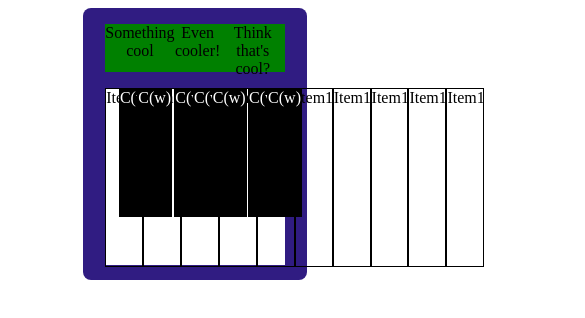
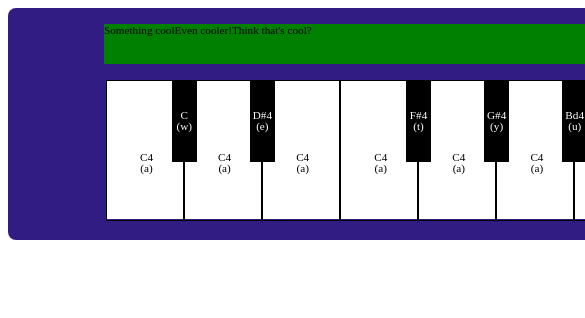
Before and after one commit to bjarkiivars/VEF1-, a website built with Vite: page index.html in a window 390 px wide. Shown: the top 318 px of the page, 585 px wide, since content can reach past the window. Built offline with nearby package versions, Linux system fonts and the light colour scheme.

Commit message:
should work responsively now

```diff
--- a/index.html
+++ b/index.html
@@ -1,3 +1,4 @@
+
 <!DOCTYPE html>
 <html>
     <head>
@@ -16,23 +17,74 @@
                 <div>Think that's cool?</div>
             </div>
             <div class="keyboard">
-                <div>Item1</div>
-                <span class="node1">C(w)</span>
-                <div>Item1</div>
-                <span class="node2">C(w)</span>
-                <div>Item1</div>
-                <div>Item1</div>
-                <span class="node3">C(w)</span>
-                <div>Item1</div>
-                <span class="node4">C(w)</span>
-                <div>Item1</div>
-                <span class="node5">C(w)</span>
-                <div>Item1</div>
-                <div>Item1</div>
-                <span class="node6">C(w)</span>
-                <div>Item1</div>
-                <span class="node7">C(w)</span>
-                <div>Item1</div>
+                <div>
+                    <p>C4</p>
+                    <p>&#40;a&#41;</p>
+                </div>
+                <span class="node1">
+                    <p>C</p>
+                    <p>&#40;w&#41;</p>
+                </span>
+                <div>
+                    <p>C4</p>
+                    <p>&#40;a&#41;</p>
+                </div>
+                <span class="node2">
+                    <p>D&#35;4</p>
+                    <p>&#40;e&#41;</p>
+                </span>
+                <div>
+                    <p>C4</p>
+                    <p>&#40;a&#41;</p>
+                </div>
+                <div>
+                    <p>C4</p>
+                    <p>&#40;a&#41;</p>
+                </div>
+                <span class="node3">
+                    <p>F&#35;4</p>
+                    <p>&#40;t&#41;</p>
+                </span>
+                <div>
+                    <p>C4</p>
+                    <p>&#40;a&#41;</p>
+                </div>
+                <span class="node4">
+                    <p>G&#35;4</p>
+                    <p>&#40;y&#41;</p>
+                </span>
+                <div>
+                    <p>C4</p>
+                    <p>&#40;a&#41;</p>
+                </div>
+                <span class="node5">
+                    <p>Bd4</p>
+                    <p>&#40;u&#41;</p>
+                </span>
+                <div>
+                    <p>C4</p>
+                    <p>&#40;a&#41;</p>
+                </div>
+                <div>
+                    <p>C4</p>
+                    <p>&#40;a&#41;</p>
+                </div>
+                <span class="node6">
+                    <p>C&#35;5</p>
+                    <p>&#40;o&#41;</p>
+                </span>
+                <div>
+                    <p>C4</p>
+                    <p>&#40;a&#41;</p>
+                </div>
+                <span class="node7">
+                    <p>D&#35;5</p>
+                    <p>&#40;p&#41;</p>
+                </span>
+                <div>
+                    <p>C4</p>
+                    <p>&#40;a&#41;</p>
+                </div>
             </div>
         </div>
     </body>
--- a/style.css
+++ b/style.css
@@ -1,15 +1,19 @@
+body {
+    font-size:70%;
+}
+
 .box {
-    margin-right:20%;
-    margin-left:20%;
-    height:17rem;
-    border:1rem;
-    border-radius:0.5rem;
+    margin:auto;
+    width:61rem;
+    height: 14.5rem;
+    border: 1rem;
+    border-radius: 0.5rem;
     background-color: rgba(48,28,130,255);
 }
 
 .item { /*for testing purposes */
-    height:3rem;
-    text-align:center;
+    height: 2.5rem;
+    text-align: center;
 }
 
 .container {
@@ -19,11 +23,11 @@
 
 .header {
     display: flex;
-    flex-direction:row;
+    flex-direction: row;
     background-color: rgba(0,128,0,255);
     margin-top: 1rem;
-    margin-right: 10%;
-    margin-left: 10%;
+    margin-right: 6rem;
+    margin-left: 6rem;
 }
 
 .keyboard{
@@ -32,8 +36,10 @@
     background-color: rgba(255,255,255,255);
     margin-top: 1rem;
     margin-right: 10%;
-    margin-left: 10%;
-    height: 65%;
+    margin-left:10%;
+    height: 60%;
+    line-height:2%;
+    position: relative;
 }
 
 .keyboard > div { /* Child element */
@@ -43,38 +49,85 @@
 }
 
 div + span { /* Sibling element */
-    position:absolute;
-    height:15%;
-    border:0.1rem solid rgba(0,0,0,255);
+    position: absolute;
+    height: 5rem; /* make sure height doesn't change */
+    border: 0.1rem solid rgba(0,0,0,255);
     background-color: rgba(0,0,0,255);
-    color:white;
+    color: white;
+    width: 2.9%;
+    text-align: center;
 
 }
 
+.keyboard > div > p {
+    text-align: center;
+    margin-left:5%;
+}
+
+.keyboard > div > p:first-child {
+    margin-top:100%;
+}
+
+.keyboard > span > p:first-child {
+    margin-top:150%;
+}
+
+/* For screensize > 1000px*/
+/*
+@media only screen and (min-width: 1000px) {
+    .node1 {
+        left:8.5%;
+    }
+
+    .node2 {
+        left:18.5%;
+    }
+
+    .node3 {
+        left:38.5%;
+    }
+
+    .node4 {
+        left:48.5%;
+    }
+
+    .node5 {
+        left:58.5%;
+    }
+
+    .node6 {
+        left:78.5%;
+    }
+
+    .node7 {
+        left:88.5%;
+    }
+}
+*/
 .node1 {
-    margin-left: 3.5%;
+    left:8.5%;
 }
 
 .node2 {
-    margin-left: 8.2%;
+    left:18.5%;
 }
 
 .node3 {
-    margin-left: 17.7%;
+    left:38.5%;
 }
 
 .node4 {
-    margin-left: 22.5%;
+    left:48.5%;
 }
 
 .node5 {
-    margin-left: 27.3%;
+    left:58.5%;
 }
 
 .node6 {
-    margin-left: 36.6%;
+    left:78.5%;
 }
 
 .node7 {
-    margin-left: 41.5%;
+    left:88.5%;
 }
```
